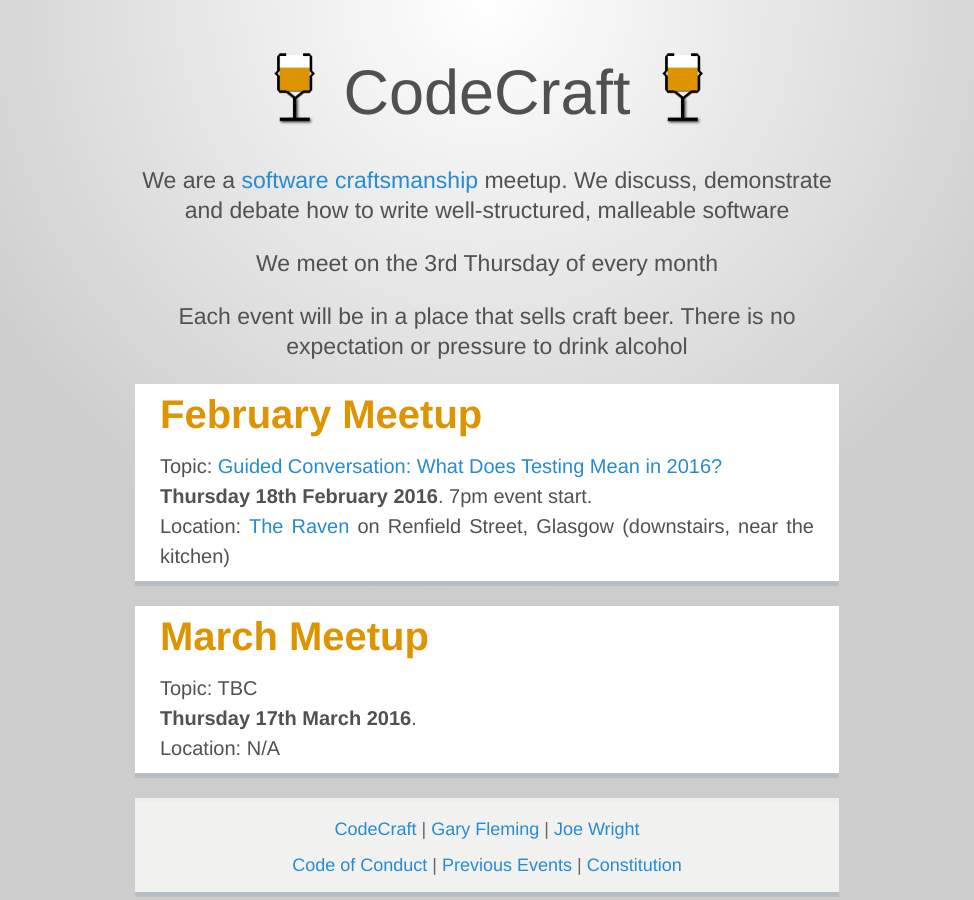
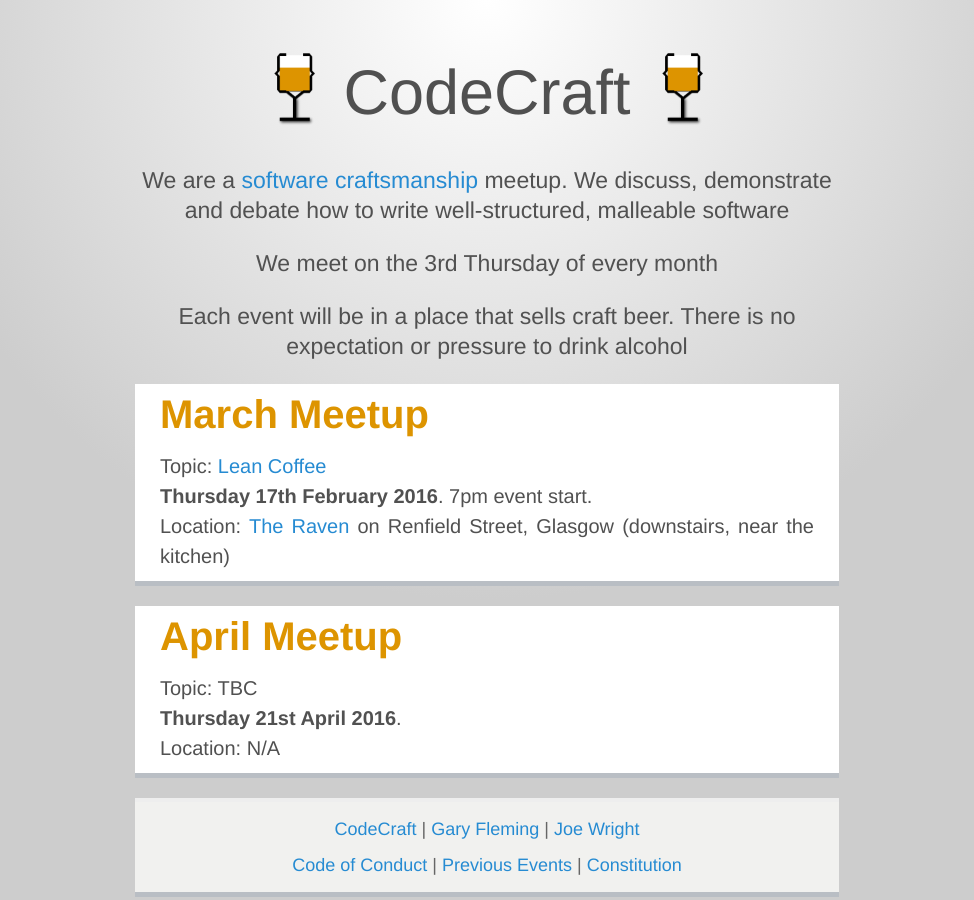
Before and after one commit to codecraftuk/codecraftuk.github.io, a Jekyll site: the page built from index.html, in a window 1280 px wide. Shown: the whole page, without its empty margins (153-1127 px from the left). Built offline with Jekyll 4.4.1, drawn with Linux system fonts in a browser that asks for light colours.

Commit message:
Adding march
Adding march post

```diff
--- a/index.html
+++ b/index.html
@@ -9,15 +9,15 @@
 </div>
 
 <div class="meetups">
-  <h2>February Meetup</h2>
-  Topic: <a href="/events/2016/02/testing">Guided Conversation: What Does Testing Mean in 2016?</a>
-  <br/><strong>Thursday 18th February 2016</strong>. 7pm event start.
+  <h2>March Meetup</h2>
+  Topic: <a href="/events/2016/03/lean-coffee">Lean Coffee</a>
+  <br/><strong>Thursday 17th February 2016</strong>. 7pm event start.
   <br/>Location: <a href="https://goo.gl/maps/vWn1J">The Raven</a> on Renfield Street, Glasgow (downstairs, near the kitchen)
 </div>
 
 <div class="meetups">
-  <h2>March Meetup</h2>
+  <h2>April Meetup</h2>
   Topic: TBC
-  <br/><strong>Thursday 17th March 2016</strong>.
+  <br/><strong>Thursday 21st April 2016</strong>.
   <br/>Location: N/A
 </div>
```
Also changed, not shown: _posts/2016-03-01-lean-coffee.md (added, +15 -0 lines).
